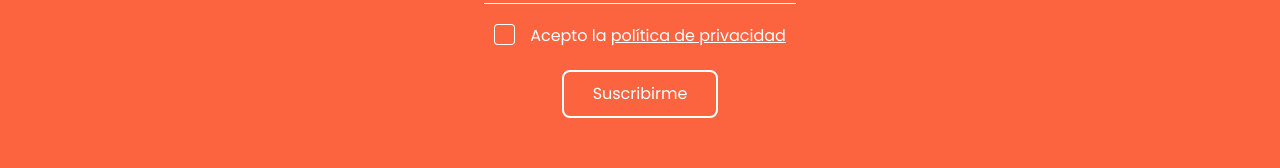
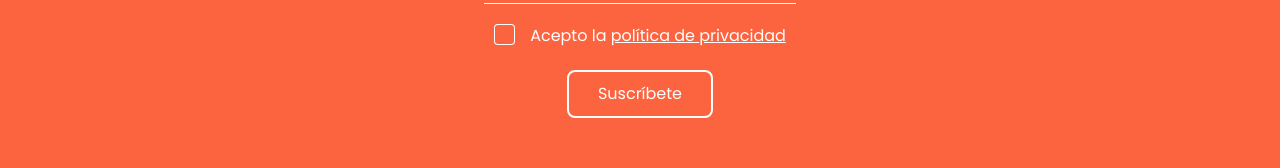
Before and after one commit to drjauss/don-os, a React (Create React App) app: page / in a window 1280 px wide. Shown: the part 3649-3817 px from the top of the page. Built offline with nearby package versions, Linux system fonts and the light colour scheme.

Commit message:
fix: subscription component button submit message adjustment

```diff
--- a/src/shared/components/Subscription/Subscription.tsx
+++ b/src/shared/components/Subscription/Subscription.tsx
@@ -21,7 +21,7 @@ function Subscription() {
             </span>
           </div>
           <button className="content" type="submit">
-            Suscribirme
+            Suscríbete
           </button>
         </form>
       </div>
```
